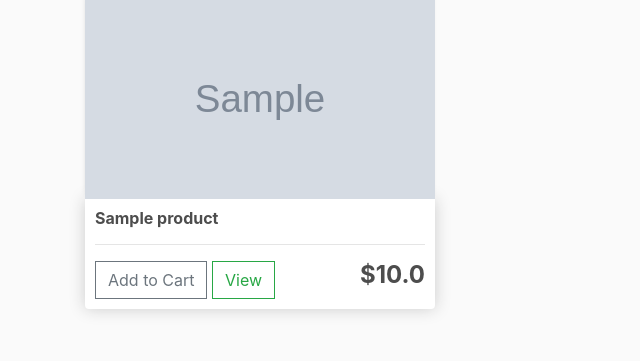
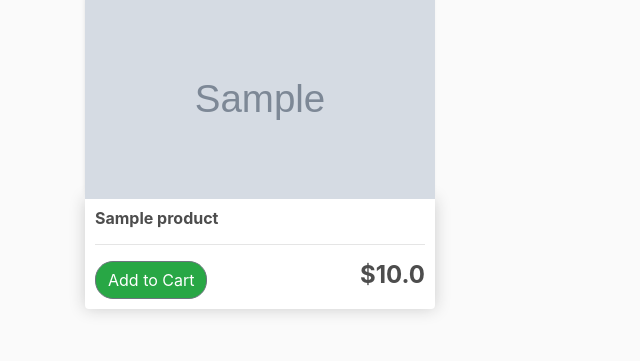
Before and after one commit to NyururuKelvin/iGrocer, a Django app: page / in a window 1280 px wide. Shown: the part 92-453 px from the top of the page, without its empty margins (0-640 px from the left). Run offline with Django 3.2, Linux system fonts and the light colour scheme; tables that the repository leaves empty hold one stand-in row (values such as "Sample post"); grey boxes marked "Sample" are stand-in pictures; some libraries are stand-ins or nearby versions.

Commit message:
add to cart btn

```diff
--- a/istore/templates/store/store.html
+++ b/istore/templates/store/store.html
@@ -9,9 +9,8 @@
 				<h6><strong>{{product.name}}</strong></h6>
 				<hr>
 
-				<button data-product="{{product.id}}" data-action="add" class="btn btn-outline-secondary add-btn update-cart">Add to Cart</button>
+				<button data-product="{{product.id}}" data-action="add" class="btn btn-outline-secondary add-btn update-cart btn-success text-white" style="border-radius: 18px;" >Add to Cart</button>
 
-				<a class="btn btn-outline-success" href="#">View</a>
 				<h4 style="display: inline-block; float: right"><strong>${{product.price}}</strong></h4>
 
 			</div>
--- a/static/css/main.css
+++ b/static/css/main.css
@@ -51,7 +51,7 @@ h1,h2,h3,h4,h5,h6{
 }
 
 .btn{
-	border-radius: 0;
+	border-radius: 8px;
 }
 
 .row-image{
```
